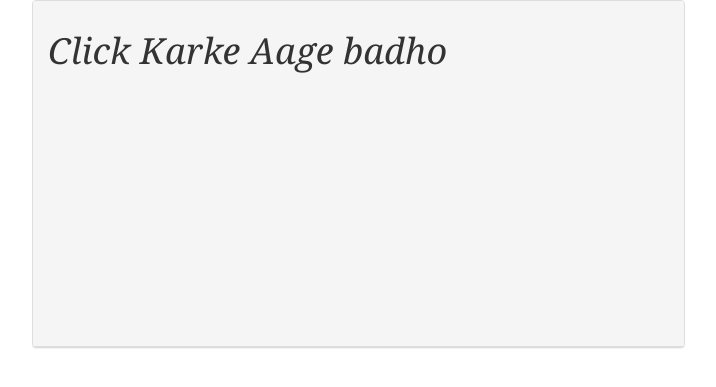
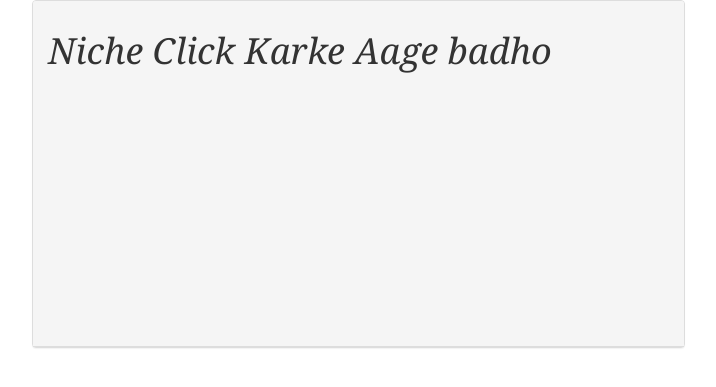
Before and after one commit to enyusu/enyusu.github.com, a Jekyll site: the page paytm-coupons/index.html, which Jekyll copies as it is, in a window 1280 px wide. Shown: the top 387 px of the page, without its empty margins (233-949 px from the left). Built offline with Jekyll 4.4.1, drawn with Linux system fonts in a browser that asks for light colours; nearby versions of some CDN libraries.

Commit message:
Update index.html

```diff
--- a/paytm-coupons/index.html
+++ b/paytm-coupons/index.html
@@ -26,8 +26,8 @@
 				<div class="panel panel-default coupon" id="busoffer">
               <div class="panel-heading" id="head">
                 <div class="panel-title" id="title">
-				<h1 class="hidden-xs">Click Karke Aage badho</h1>
-				<h1 class="visible-xs">Click Karke Aage badho</h1>
+				<h1 class="hidden-xs">Niche Click Karke Aage badho</h1>
+				<h1 class="visible-xs">Niche Click Karke Aage badho</h1>
 						<script async src="//pagead2.googlesyndication.com/pagead/js/adsbygoogle.js"></script>
 						<!-- Mobile -->
 						<ins class="adsbygoogle"
```
